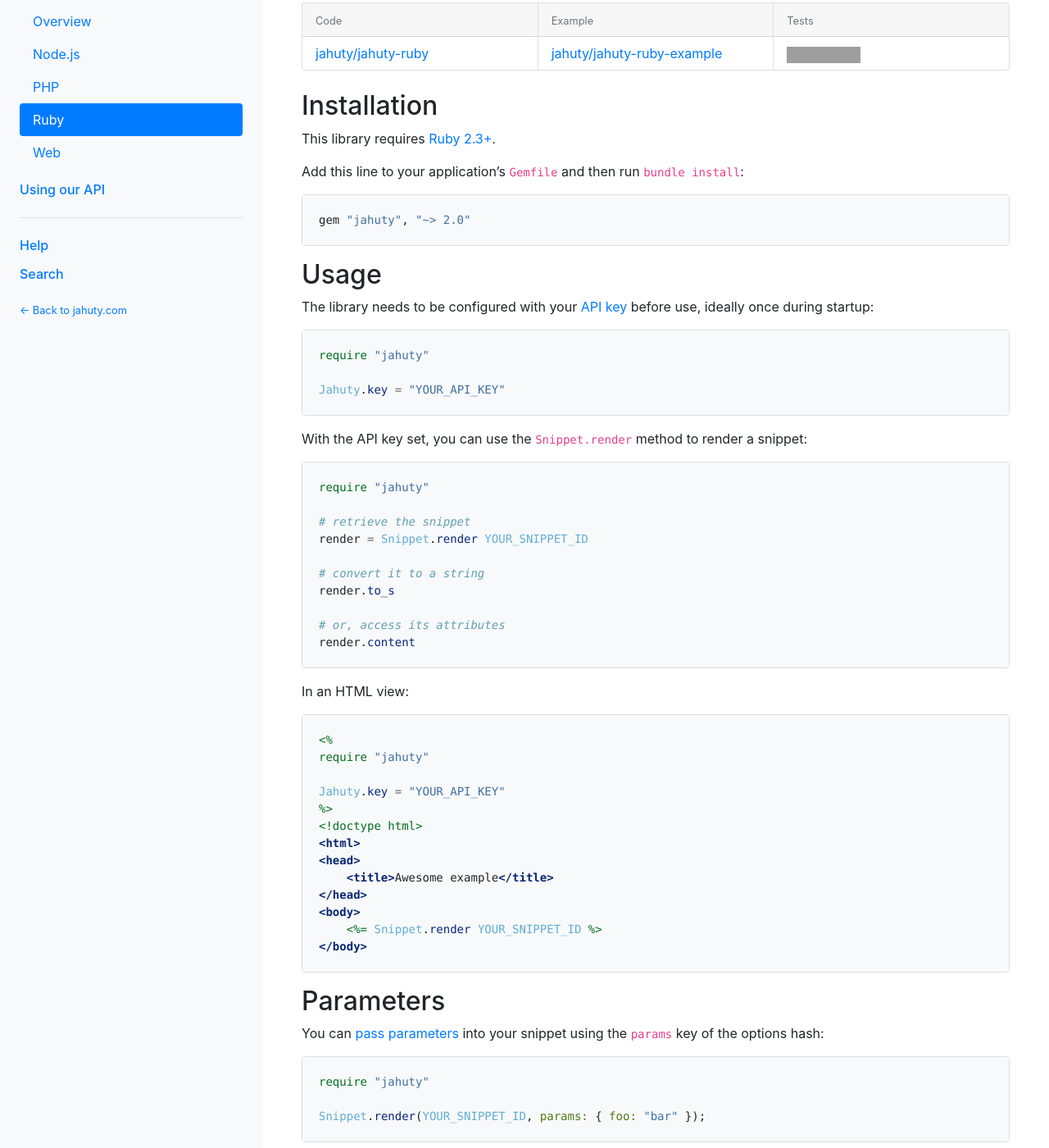
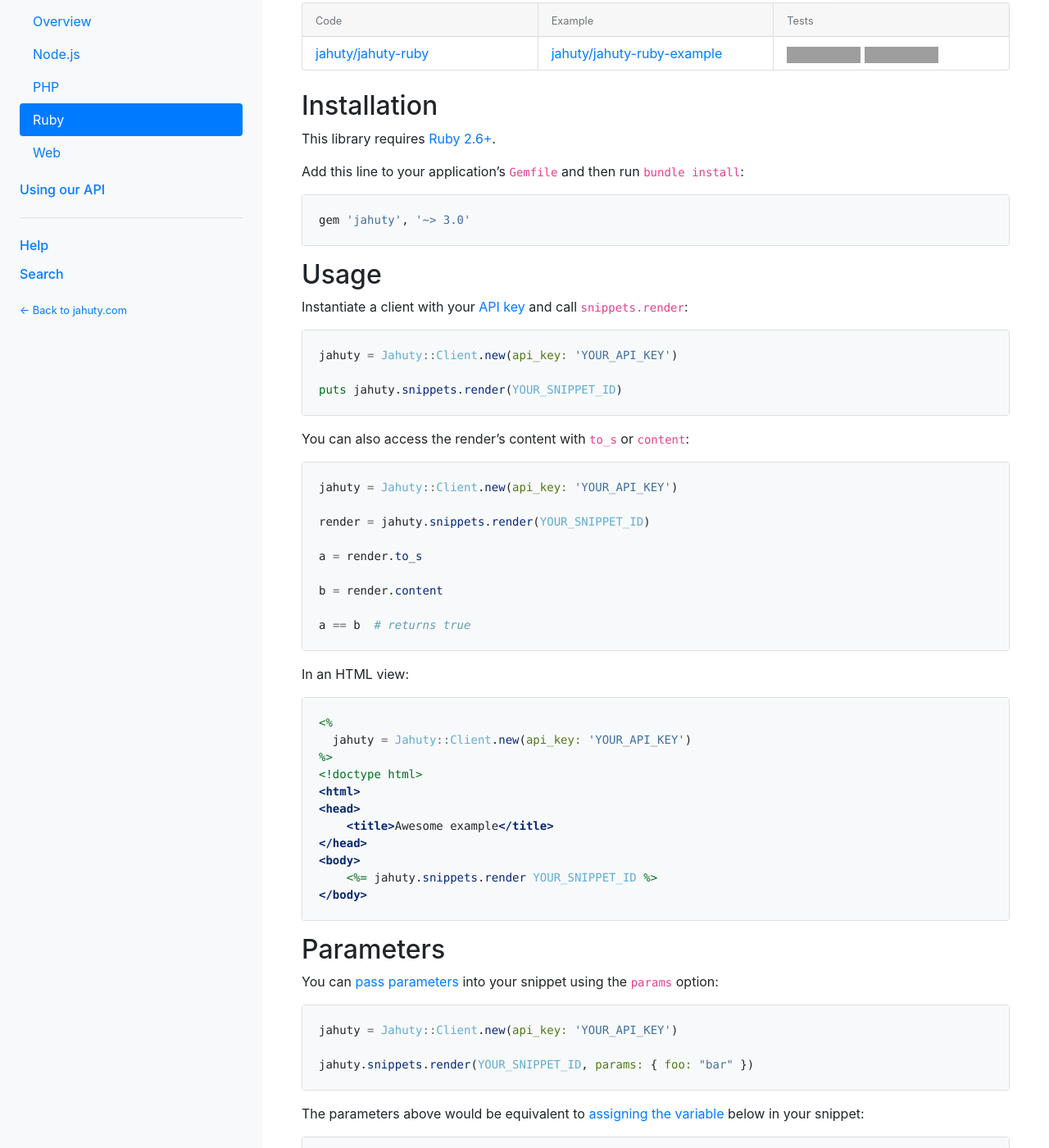
Before and after one commit to jahuty/documentation, a Jekyll site: the page built from sdks/ruby.md, in a window 1280 px wide and 1400 px high, scrolled down 212 px. Shown: the whole window at 82% size. Built offline with Jekyll 4.4.1, drawn with Linux system fonts in a browser that asks for light colours; nearby versions of some CDN libraries; some of the changed text lies outside the part shown; grey boxes are pictures that could not be loaded.

Commit message:
Update ruby article with sdk's changes

```diff
--- a/sdks/ruby.md
+++ b/sdks/ruby.md
@@ -29,56 +29,53 @@ category    : sdks
       <small>Tests</small>
     </div>
     <div class="card-body p-2 px-3">
-      <a class="stretched-link" href="https://circleci.com/gh/jahuty/jahuty-ruby"><img src="https://circleci.com/gh/jahuty/jahuty-ruby.svg?style=svg" alt="Status badge" /></a>
+      <a href="https://circleci.com/gh/jahuty/jahuty-ruby"><img src="https://circleci.com/gh/jahuty/jahuty-ruby.svg?style=svg" alt="Status badge" /></a> <a href="https://codecov.io/gh/jahuty/jahuty-ruby)"><img src="https://codecov.io/gh/jahuty/jahuty-ruby/branch/master/graph/badge.svg?token=NLDCGGYB8S" alt="Codecov badge" /></a>
     </div>
   </div>
 </div>
 
 ## Installation
 
-This library requires [Ruby 2.3+](https://www.ruby-lang.org/en/downloads/releases/).
+This library requires [Ruby 2.6+](https://www.ruby-lang.org/en/downloads/releases/).
 
 Add this line to your application's `Gemfile` and then run `bundle install`:
 
 {% capture installing %}
-gem "jahuty", "~> 2.0"
+gem 'jahuty', '~> 3.0'
 {% endcapture %}
 {% include code.html language="ruby" code=installing header=false select=false toggle=false %}
 
 ## Usage
 
-The library needs to be configured with your [API key]({% link api.html %}#authentication) before use, ideally once during startup:
+Instantiate a client with your [API key]({% link api.html %}#authentication) and call `snippets.render`:
 
-{% capture setting_api_key %}
-require "jahuty"
+{% capture rendering1 %}
+jahuty = Jahuty::Client.new(api_key: 'YOUR_API_KEY')
 
-Jahuty.key = "YOUR_API_KEY"
+puts jahuty.snippets.render(YOUR_SNIPPET_ID)
 {% endcapture %}
-{% include code.html language="ruby" code=setting_api_key header=false select=false toggle=false %}
+{% include code.html language="ruby" code=rendering1 header=false select=false toggle=false %}
 
-With the API key set, you can use the `Snippet.render` method to render a snippet:
+You can also access the render's content with `to_s` or `content`:
 
-{% capture rendering_snippet %}
-require "jahuty"
+{% capture rendering2 %}
+jahuty = Jahuty::Client.new(api_key: 'YOUR_API_KEY')
 
-# retrieve the snippet
-render = Snippet.render YOUR_SNIPPET_ID
+render = jahuty.snippets.render(YOUR_SNIPPET_ID)
 
-# convert it to a string
-render.to_s
+a = render.to_s
 
-# or, access its attributes
-render.content
+b = render.content
+
+a == b  # returns true
 {% endcapture %}
-{% include code.html language="ruby" code=rendering_snippet header=false select=false toggle=false %}
+{% include code.html language="ruby" code=rendering2 header=false select=false toggle=false %}
 
 In an HTML view:
 
 {% capture rendering_view %}
 <%
-require "jahuty"
-
-Jahuty.key = "YOUR_API_KEY"
+  jahuty = Jahuty::Client.new(api_key: 'YOUR_API_KEY')
 %>
 <!doctype html>
 <html>
@@ -86,19 +83,19 @@ Jahuty.key = "YOUR_API_KEY"
     <title>Awesome example</title>
 </head>
 <body>
-    <%= Snippet.render YOUR_SNIPPET_ID %>
+    <%= jahuty.snippets.render YOUR_SNIPPET_ID %>
 </body>
 {% endcapture %}
 {% include code.html language="erb" code=rendering_view header=false select=false toggle=false %}
 
 ## Parameters
 
-You can [pass parameters]({% link liquid/parameters.md %}) into your snippet using the `params` key of the options hash:
+You can [pass parameters]({% link liquid/parameters.md %}) into your snippet using the `params` option:
 
 {% capture rendering_with_params %}
-require "jahuty"
+jahuty = Jahuty::Client.new(api_key: 'YOUR_API_KEY')
 
-Snippet.render(YOUR_SNIPPET_ID, params: { foo: "bar" });
+jahuty.snippets.render(YOUR_SNIPPET_ID, params: { foo: "bar" })
 {% endcapture %}
 {% include code.html language="ruby" code=rendering_with_params header=false select=false toggle=false %}
 
@@ -111,17 +108,14 @@ The parameters above would be equivalent to [assigning the variable]({% link liq
 
 ## Errors
 
-If you don't set your API key before calling `Snippet.render`, a `StandardError` will be raised. If an error occurs with [Jahuty's API]({% link api.html %}), a `NotOk` exception will be raised:
+If an error occurs with [Jahuty's API]({% link api.html %})#errors, a `Jahuty::Exception::Error` exception will be raised:
 
 {% capture rendering_with_errors %}
-require "jahuty"
-
 begin
-  Snippet.render YOUR_SNIPPET_ID
-rescue StandardError => e
-  # hmm, did you set the API key first?
-rescue Jahuty::Exception::NotOk => e
-  # hmm, the API returned something besides 2xx status code
+  jahuty = Jahuty::Client.new(api_key: 'YOUR_API_KEY')
+  jahuty.snippets.render YOUR_SNIPPET_ID
+rescue Jahuty::Exception::Error => e
+  # The API returned an error. See e.problem for details.
   puts e.problem.type    # a URL to more information
   puts e.problem.status  # the status code
   puts e.problem.detail  # a description of the error
```
